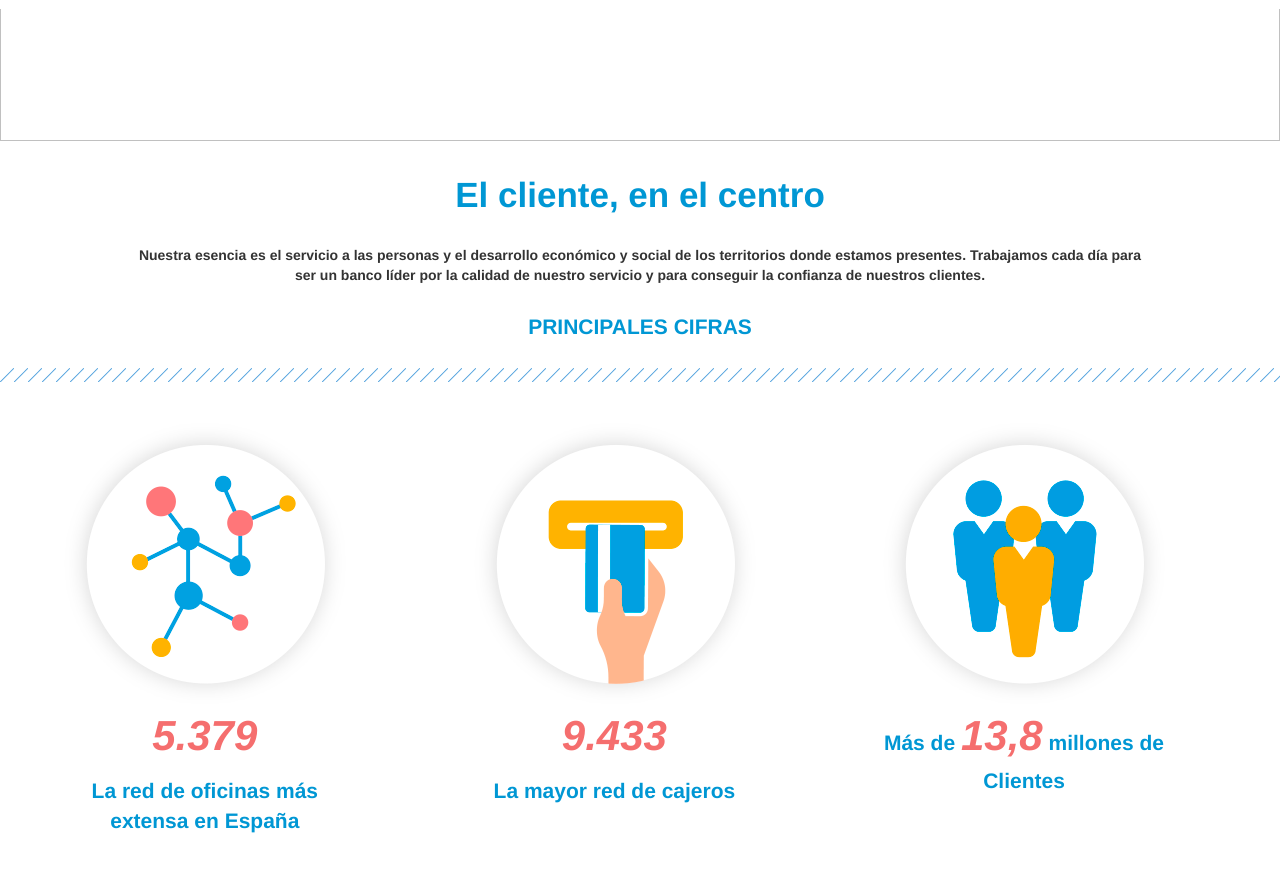
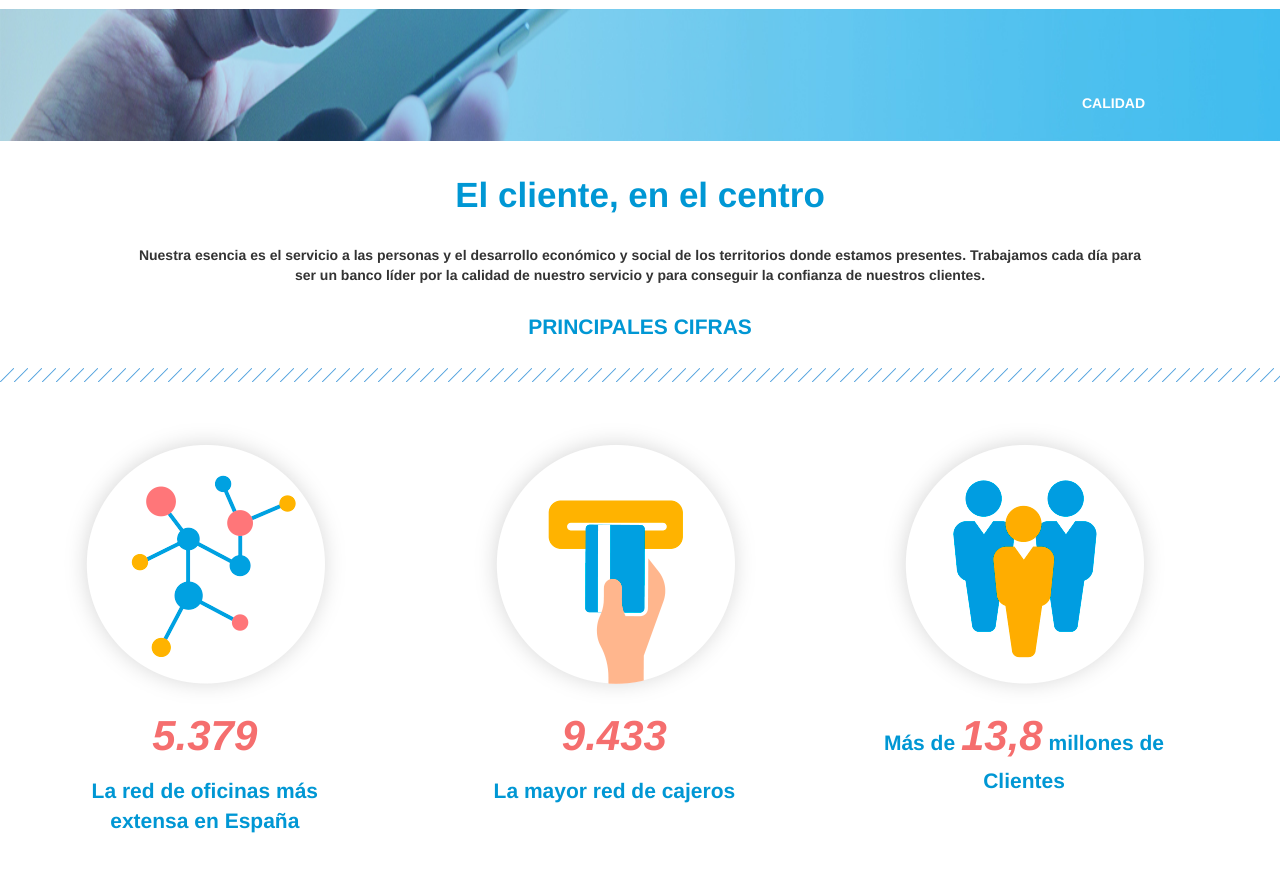
Before and after one commit to valnicky/CommunicationBank, a plain HTML site: page Calidad.html in a window 1280 px wide. Shown: the part 49-920 px from the top of the page. Drawn offline with nearby package versions, Linux system fonts and the light colour scheme; files whose address does not match are found by name.

Commit message:
img banner

```diff
--- a/Calidad.html
+++ b/Calidad.html
@@ -79,7 +79,7 @@
 
 		<div class="calidad_content">
 			<section class="banner_content">
-				<img src="img/ContactoImg/contacto_v2.jpg" alt="">
+				<img src="img/imgContacto/contacto_v2.jpg" alt="">
 				<h1>Calidad</h1>
 			</section>
 
```
Also changed, not shown: banca_responsable_es.html (+1 -1 lines), deporteParalimpico.html (+1 -1 lines), nuestrosPatrocinios.html (+1 -1 lines).
